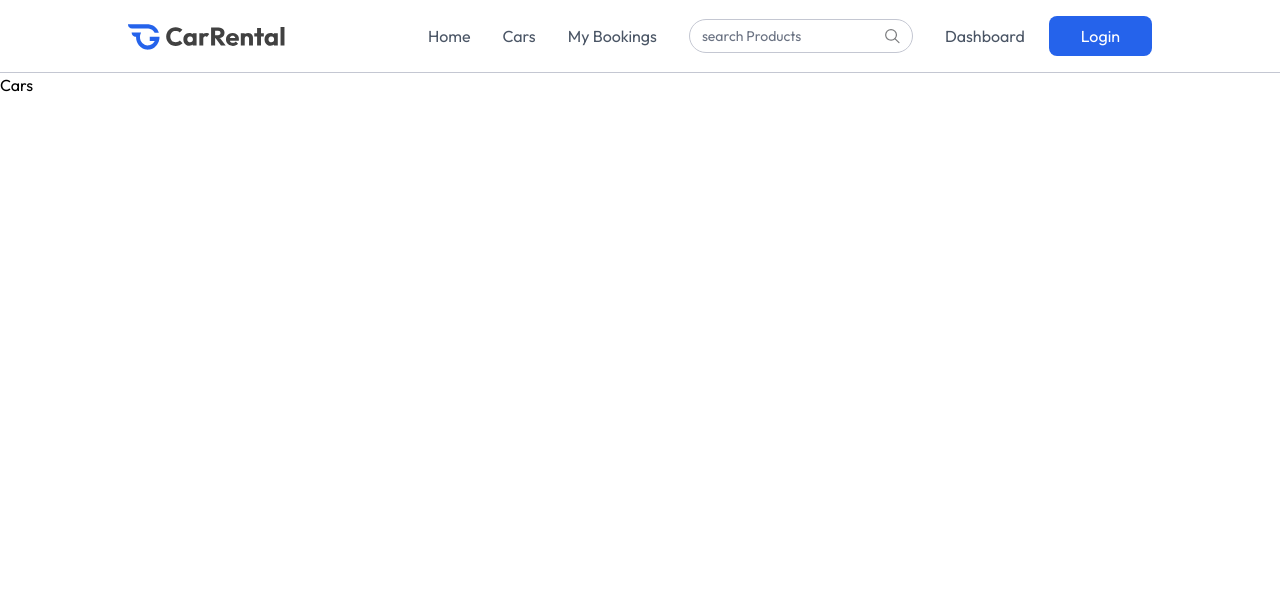
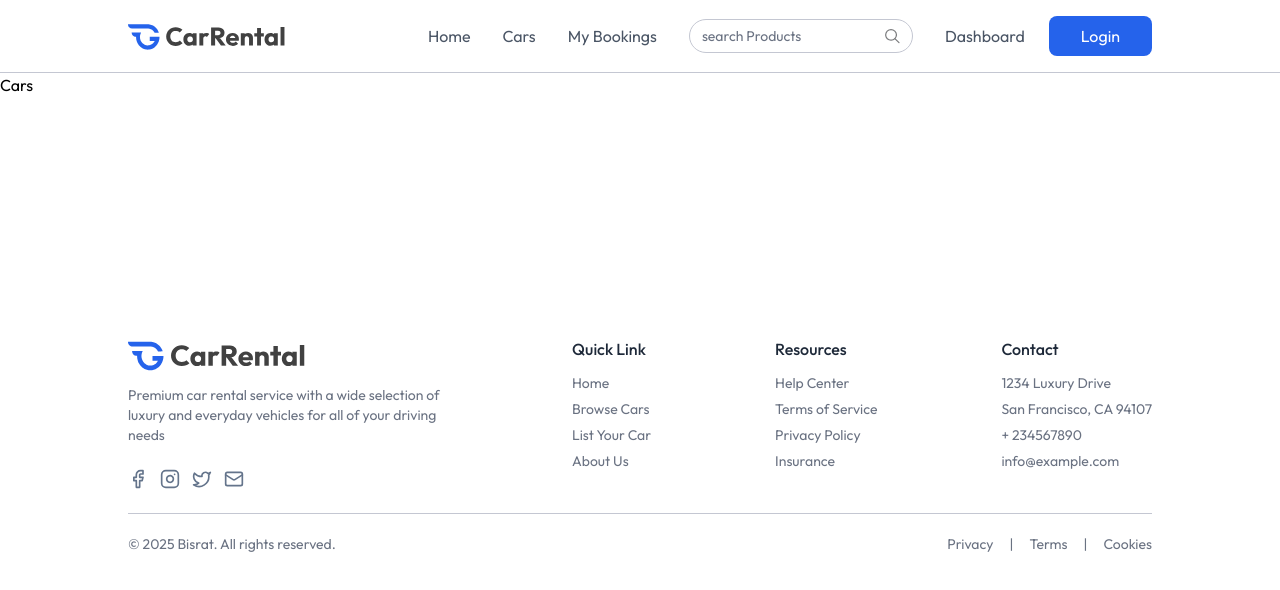
Before and after one commit to Hellobisrat/carRental, a React (Vite) app in the folder client/: page /cars in a window 1280 px wide. Shown: the top 590 px of the page. Built offline with nearby package versions, Linux system fonts and the light colour scheme.

Commit message:
footer added

```diff
--- a/client/src/App.jsx
+++ b/client/src/App.jsx
@@ -5,6 +5,7 @@
 import Cars from './pages/Cars';
 import CarDetails from './pages/CarDetails';
 import Home from './pages/Home.jsx'
+import Footer from './components/Footer.jsx';
 
 const App = () => {
   const [setShowLogin]=useState(false);
@@ -17,6 +18,7 @@
         <Route path='/car-details/:id' element ={<CarDetails/>}/>
         <Route path='/cars' element ={<Cars/>}/>
       </Routes>
+      {!isOwnerPath && <Footer/>}
     </>
   )
 }
--- /dev/null
+++ b/client/src/components/Footer.jsx
@@ -0,0 +1,71 @@
+import React from 'react'
+import { assets } from '../assets/assets'
+
+const Footer = () => {
+  return (
+     <div className='px-6 md:px-16 lg:px-2 xl:px-32 mt-60 text-sm text-gray-500'>
+            <div className='flex flex-wrap justify-between  items-start gap-8 pb-6 border-borderColor border-b'>
+                <div >
+                    <img src={assets.logo} alt="logo" className=' h-8 md:h-9' />
+                    <p className='max-w-80 mt-3'>
+                       Premium car rental service with a wide selection of
+                       luxury and everyday vehicles for all of your driving needs
+                    </p>
+                    <div className='flex items-center gap-3 mt-6'>
+                      <a href='#'><img src={assets.facebook_logo} className='w-5 h-5' alt=''/></a>
+                      <a href='#'><img src={assets.instagram_logo} className='w-5 h-5' alt=''/></a>
+                      <a href='#'><img src={assets.twitter_logo} className='w-5 h-5' alt=''/></a>
+                      <a href='#'><img src={assets.gmail_logo } className='w-5 h-5' alt=''/></a>
+
+                    </div>
+                </div>
+
+                <div>
+                    <h2 className='text-base font-medium text-gray-800'>Quick Link</h2>
+                    <ul className='mt-3 flex flex-col gap-1.5 '>
+                        <li><a href="#">Home</a></li>
+                        <li><a href="#">Browse Cars</a></li>
+                        <li><a href="#">List Your Car</a></li>
+                        <li><a href="#">About Us</a></li>
+                    </ul>
+                </div>
+
+                <div>
+                    <h2 className='text-base font-medium text-gray-800'>Resources</h2>
+                    <ul className='mt-3 flex flex-col gap-1.5 '>
+                        <li><a href="#">Help Center</a></li>
+                        <li><a href="#">Terms of Service</a></li>
+                        <li><a href="#">Privacy Policy</a></li>
+                        <li><a href="#">Insurance</a></li>
+                    </ul>
+                </div>
+
+                <div>
+                    <h2 className='text-base font-medium text-gray-800'>Contact</h2>
+                    <ul className='mt-3 flex flex-col gap-1.5 '>
+                        <li>1234 Luxury Drive</li>
+                        <li>San Francisco, CA 94107</li>
+                        <li>+ 234567890</li>
+                        <li>info@example.com</li>
+                    </ul>
+                </div>
+
+
+
+            </div>
+
+            <div className='flex flex-col md:flex-row gap-2 items-center justify-between py-5'>
+                <p>© {new Date().getFullYear()} <a href="https://prebuiltui.com">Bisrat</a>. All rights reserved.</p>
+                <ul className='flex items-center gap-4'>
+                    <li><a href="#">Privacy</a></li>
+                    <li>|</li>
+                    <li><a href="#">Terms</a></li>
+                    <li>|</li>
+                    <li><a href="#">Cookies</a></li>
+                </ul>
+            </div>
+        </div>
+  )
+}
+
+export default Footer
--- a/client/src/pages/Home.jsx
+++ b/client/src/pages/Home.jsx
@@ -4,6 +4,7 @@
 import Banner from '../components/Banner'
 import Testimonial from '../components/Testimonial'
 import Newsletter from '../components/Newsletter'
+import Footer from '../components/Footer'
 
 const
 Home = () => {
```
